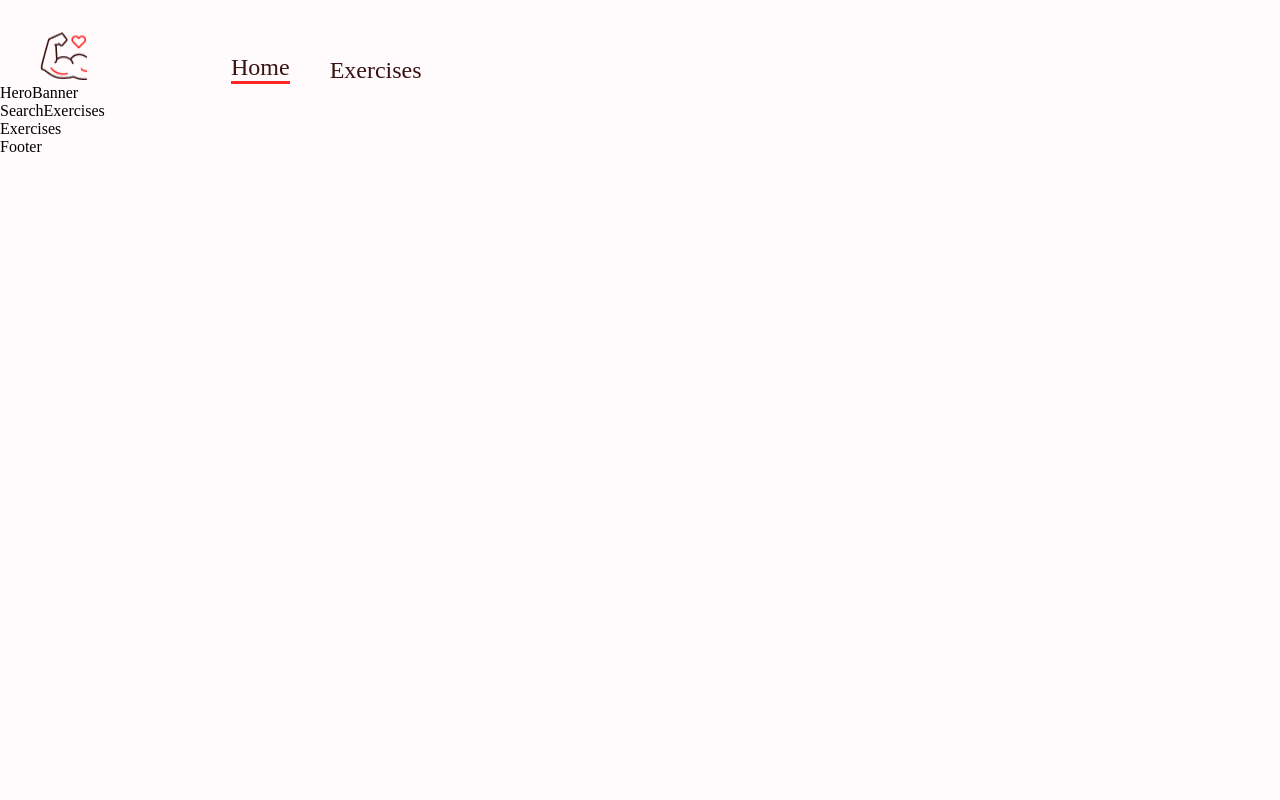
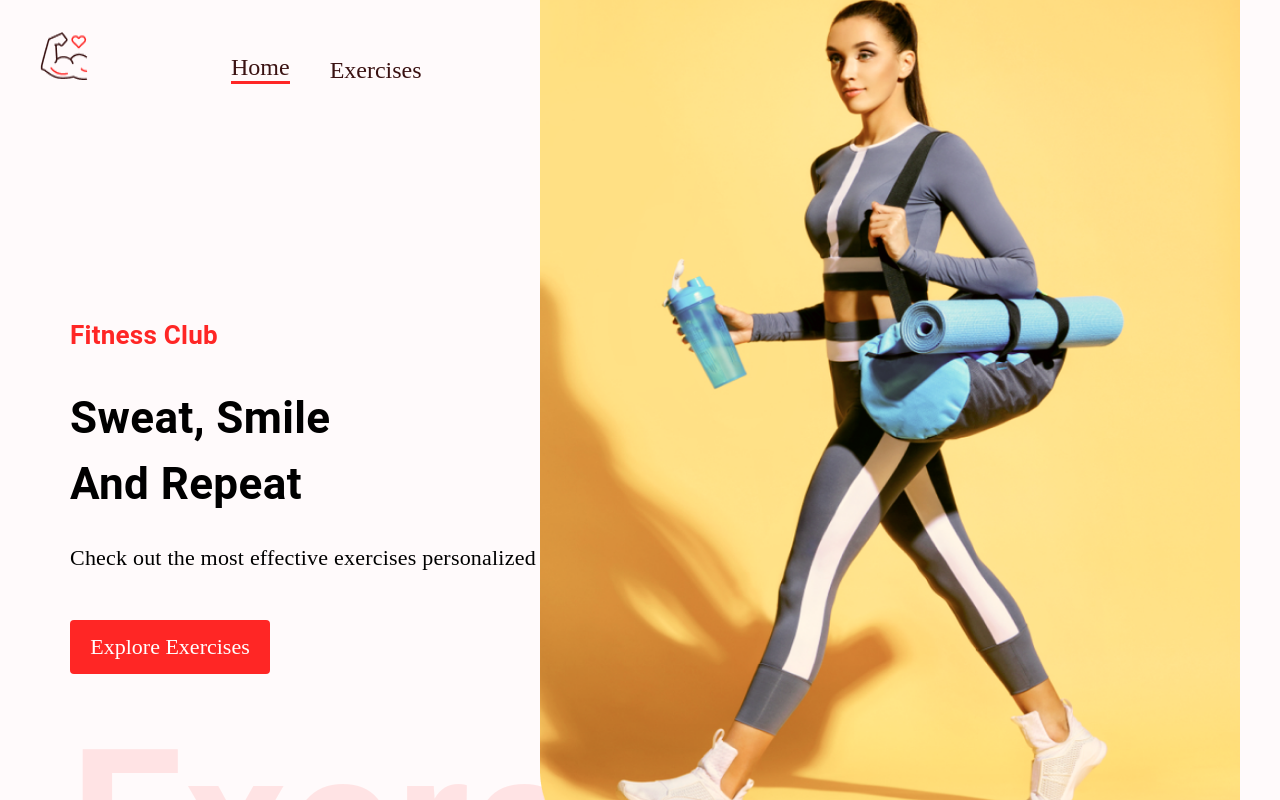
Before and after one commit to paulofelipebrito/fitness-exercises-app, a React (Create React App) app: page / in a window 1280 px wide. Shown: the top 800 px of the page. Built offline with nearby package versions, Linux system fonts and the light colour scheme.

Commit message:
feat: HeroBanner

```diff
--- a/src/components/HeroBanner.js
+++ b/src/components/HeroBanner.js
@@ -1,9 +1,52 @@
-import React from 'react'
+import React from 'react';
+import { Box, Stack, Typography } from '@mui/material';
 
-const HeroBanner = () => {
-  return (
-    <div>HeroBanner</div>
-  )
-}
+import HeroBannerImage from '../assets/images/banner.png';
 
-export default HeroBanner
+const HeroBanner = () => (
+  <Box
+    sx={{
+      mt: { lg: '212px', xs: '70px' },
+      ml: { sm: '50px' } }}
+    position="relative"
+    p="20px">
+    <Typography color="#FF2625" fontWeight="600" fontSize="26px">
+      Fitness Club
+    </Typography>
+    <Typography
+      fontWeight={700}
+      sx={{ fontSize: { lg: '44px', xs: '40px' } }}
+      mb="23px"
+      mt="30px">
+      Sweat, Smile <br />
+      And Repeat
+    </Typography>
+    <Typography fontSize="22px" fontFamily="Alegreya" lineHeight="35px">
+      Check out the most effective exercises personalized to you
+    </Typography>
+    <Stack>
+      <a
+        href="#exercises"
+        style={{
+          marginTop: '45px',
+          textDecoration: 'none',
+          width: '200px',
+          textAlign: 'center',
+          background: '#FF2625',
+          padding: '14px',
+          fontSize: '22px',
+          textTransform: 'none',
+          color: 'white',
+          borderRadius: '4px' }}>
+
+          Explore Exercises
+      </a>
+    </Stack>
+    <Typography fontWeight={600} color="#FF2625" sx={{ opacity: '0.1', display: { lg: 'block', xs: 'none' }, fontSize: '200px' }}>
+      Exercise
+    </Typography>
+    <img src={HeroBannerImage} alt="hero-banner" className="hero-banner-img" />
+  </Box>
+);
+
+export default HeroBanner;
```
